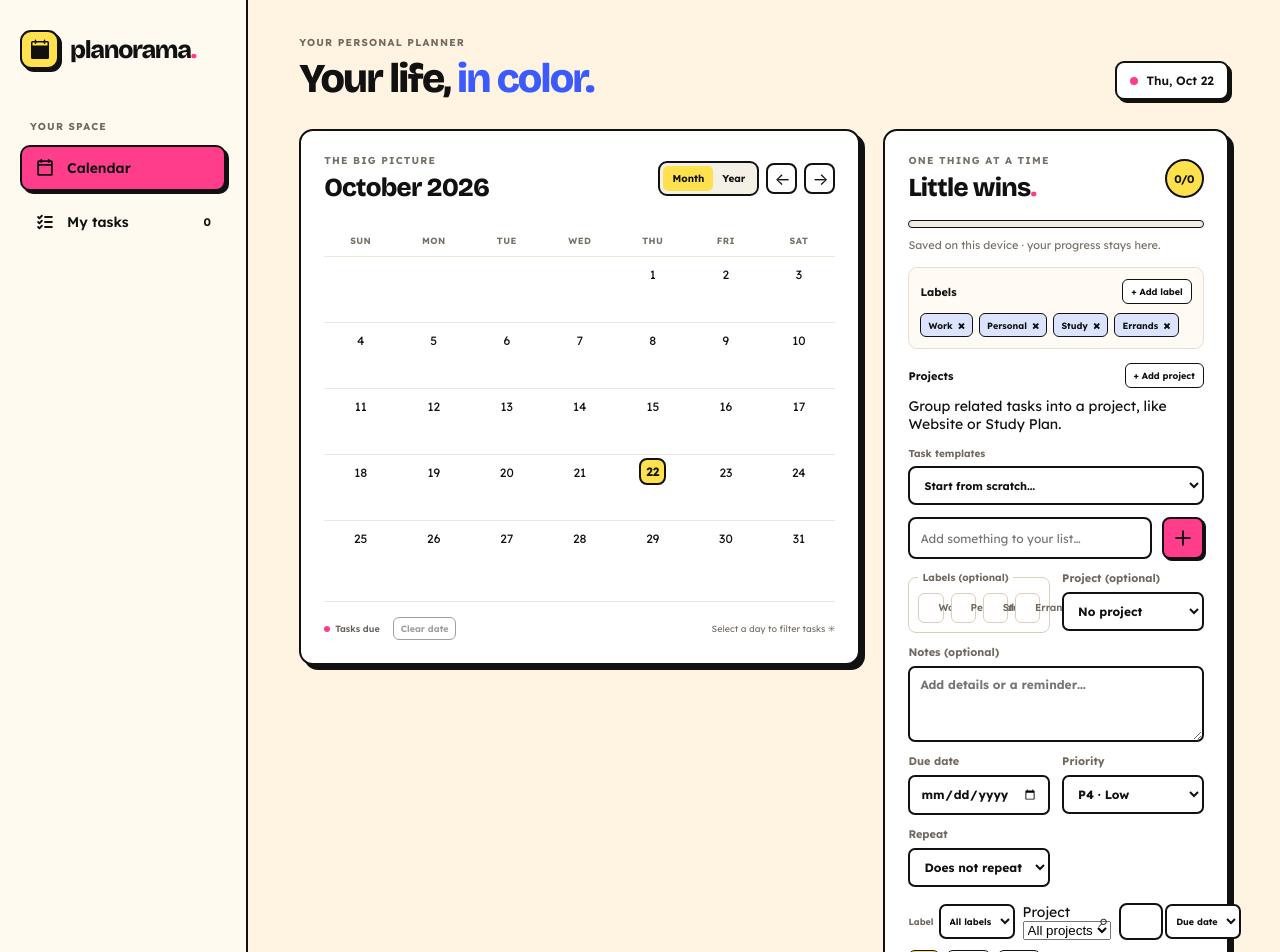
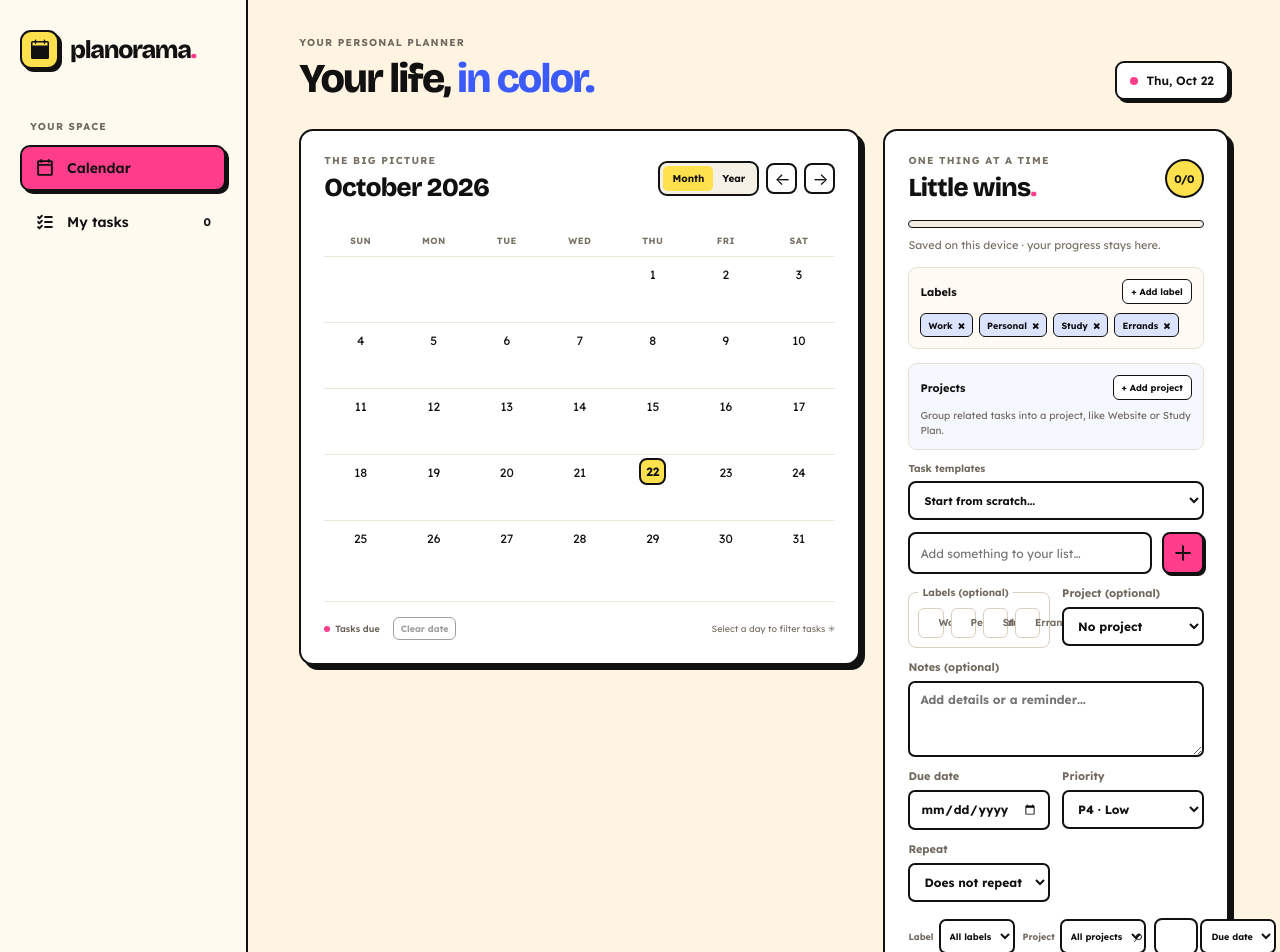
Before and after one commit to alpizesolution/planorama, a Next.js app: page / in a window 1280 px wide. Shown: the top 952 px of the page. Built offline with nearby package versions, Linux system fonts and the light colour scheme.

Commit message:
style: add project organization controls

```diff
--- a/app/globals.css
+++ b/app/globals.css
@@ -138,3 +138,18 @@ button.day-cell.today .calendar-task-count{bottom:5px}
 .task-label-chip{padding:3px 5px;background:#e2f9b7;font-size:8px;text-decoration:none}
 .task-row .task-title{min-width:0;overflow-wrap:anywhere}
 @media(max-width:650px){.task-label-filter{justify-content:space-between}.task-label-filter select{flex:1;max-width:none}.label-picker{gap:6px}.label-picker label{font-size:11px}.label-picker input{min-height:14px!important}}
+
+
+/* Phase 12: lightweight task projects and grouping */
+.project-manager{margin:0 0 12px;padding:11px;border:1.5px solid #e8dfd1;border-radius:9px;background:#f5f9ff}
+.project-manager .label-manager-heading{margin-bottom:8px}
+.project-chip-list{display:flex;flex-wrap:wrap;gap:6px}
+.project-chip,.task-project-chip{display:inline-flex;align-items:center;gap:5px;padding:4px 7px;border:1.5px solid var(--ink);border-radius:6px;background:#ffe7ad;font-size:9px;font-weight:700}
+.project-chip button{display:grid;place-items:center;padding:0;border:0;background:transparent;font-size:14px;line-height:1;cursor:pointer}
+.project-empty{margin:0;color:#71695f;font-size:10px;line-height:1.5}
+.task-project-filter{display:flex;align-items:center;gap:5px;color:#71695f;font-size:9px;font-weight:700;white-space:nowrap}
+.task-project-filter select,.task-project-edit select{max-width:125px;min-width:0;padding:9px 5px;border:2px solid var(--ink);border-radius:7px;background:#fff;font:inherit;font-size:9px;color:var(--ink)}
+.task-project-chip{margin:2px 4px 2px 0;background:#ffe7ad;font-size:8px}
+.task-project-edit{display:grid;gap:6px;font-size:11px}
+.task-project-edit select{max-width:none;width:100%;min-height:40px;font-size:12px}
+@media(max-width:650px){.task-project-filter{justify-content:space-between}.task-project-filter select{flex:1;max-width:none}.task-project-edit select{min-height:42px;font-size:16px}}
```
